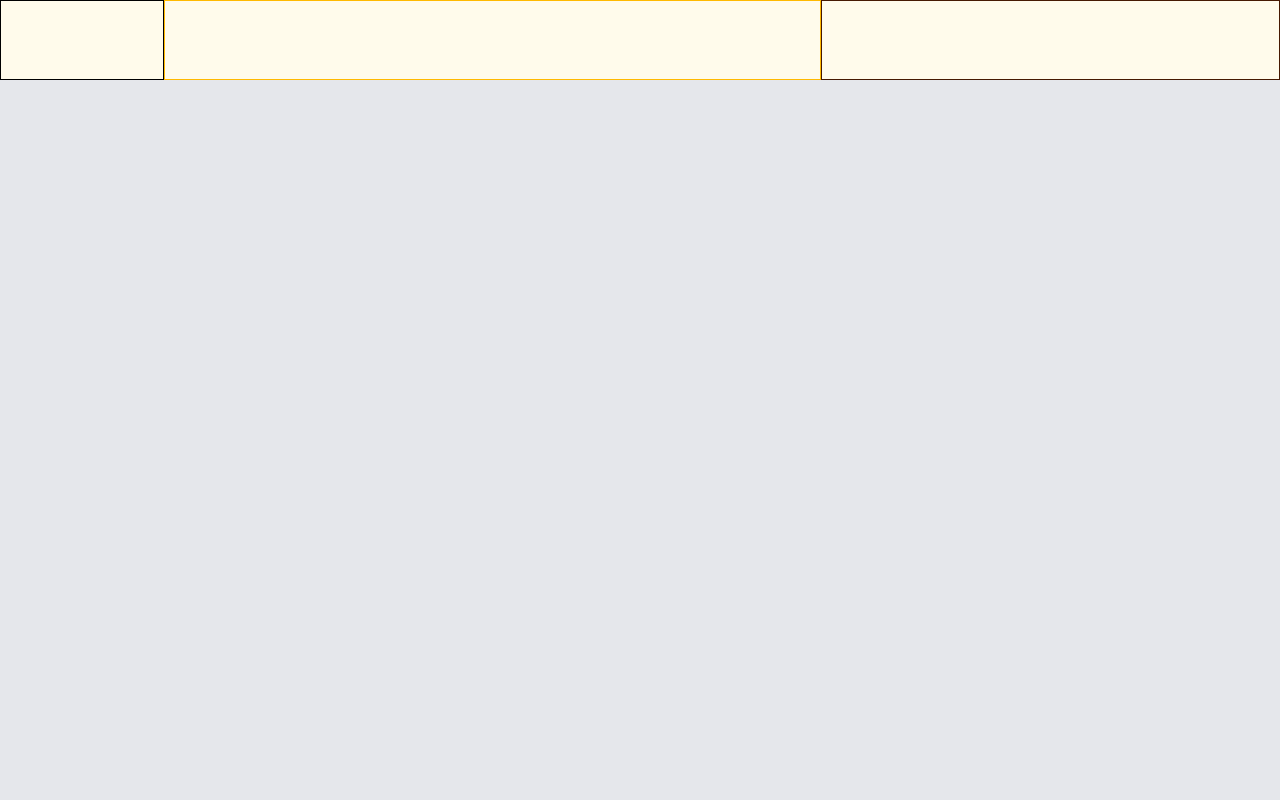
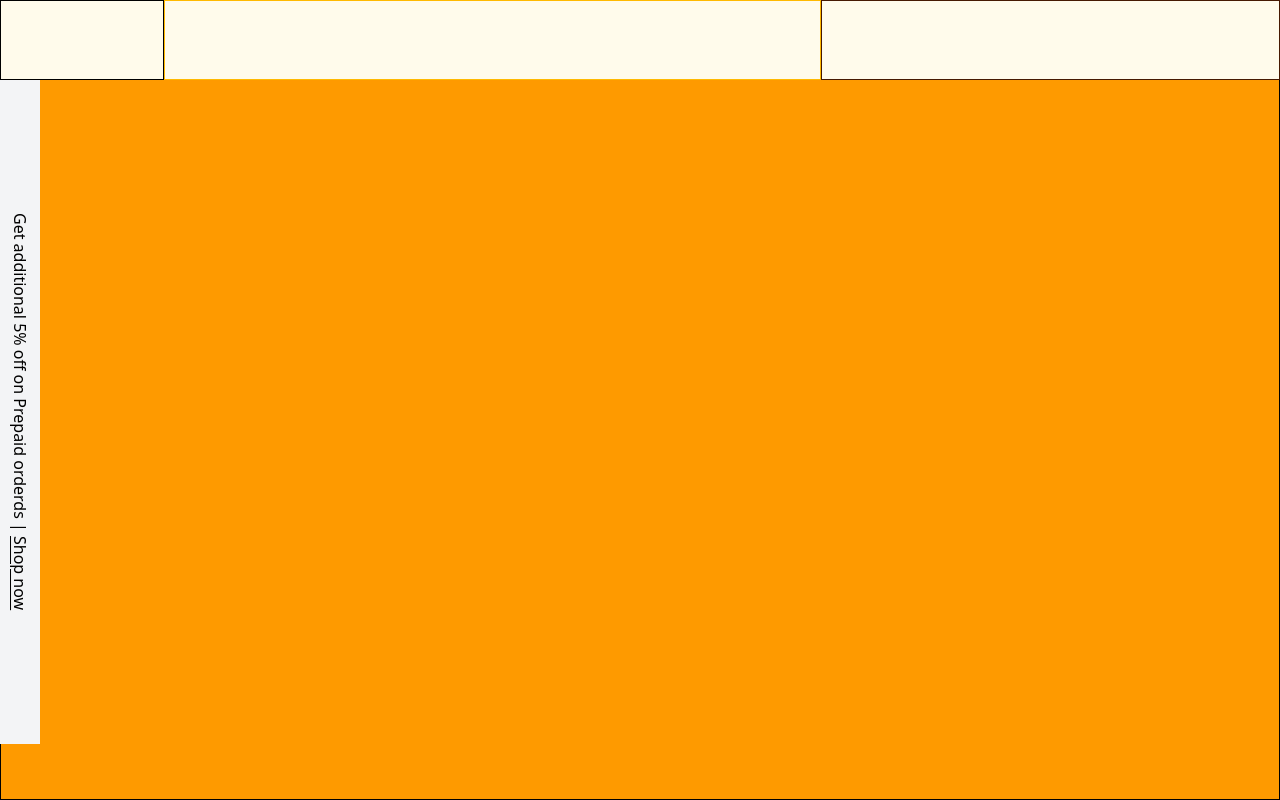
Before and after one commit to PranetraVyas/E-commerce, a React (Vite) app: page / in a window 1280 px wide. Built offline with nearby package versions, Linux system fonts and the light colour scheme.

Commit message:
added offer tape

```diff
--- /dev/null
+++ b/src/components/Imagecon.jsx
@@ -0,0 +1,10 @@
+function Imagecon(){
+    return(
+        <>
+        <div className="border-1 border-b-black h-screen w-full bg-amber-500">
+
+        </div>
+        </>
+    )
+}
+export default Imagecon
--- a/src/components/Navbar.jsx
+++ b/src/components/Navbar.jsx
@@ -1,7 +1,7 @@
 function Navbar(){
     return(
         <>
-        <div className="h-20 w-screen bg-amber-50 flex">
+        <div className="h-20 w-screen bg-amber-50 flex fixed">
             <div className="border-1 border-black h-20 w-50">
 
             </div>
--- /dev/null
+++ b/src/components/Offer.jsx
@@ -0,0 +1,13 @@
+function Offer(){
+    return (
+        <>
+        <div className="fixed top-20 w-10 h-166 bg-gray-100 flex items-center">
+            <h1
+            style={{writingMode: "vertical-rl", textOrientation: "mixed"}}
+            className="text-black ml-2">Get additional 5% off on Prepaid orderds | <a href="" className="underline">Shop now</a> </h1>
+        </div>
+        </>
+    )
+}
+
+export default Offer
--- a/src/pages/Home.jsx
+++ b/src/pages/Home.jsx
@@ -1,10 +1,16 @@
 import Navbar from "../components/Navbar"
+import Offer from "../components/Offer"
+import Imagecon from "../components/Imagecon"
 
 function Home(){
     return (
         <>
         <div className="bg-gray-200 h-screen w-screen">
         <Navbar/>
+            <div className="flex">
+                <Offer/>
+                <Imagecon/>
+            </div>
         </div>
         </>
     )
```
